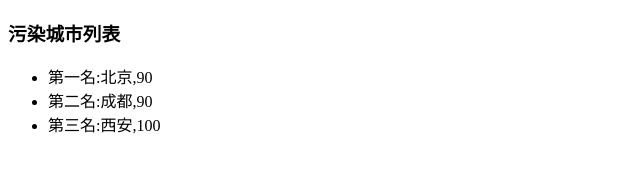
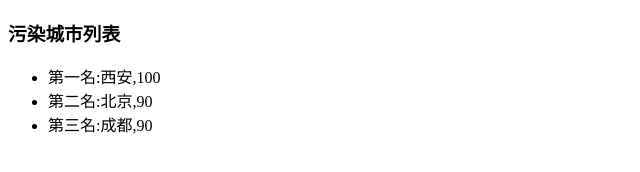
Before and after one commit to youthol/BaiduIFE_Task, a plain HTML site: page Phase2/Task14/index.html in a window 1280 px wide. Shown: the full height of the page, 0-640 px from the left. Drawn offline with Linux system fonts and the light colour scheme.

Commit message:
modify sort city

```diff
--- a/Phase2/Task14/index.html
+++ b/Phase2/Task14/index.html
@@ -35,11 +35,13 @@
   var content = " ";
   var num = ['一','二','三','四','五','六'];
   var aqiList = document.getElementById('aqi-list');
-  for (var i = 0,k = 0; i<aqiData.length; i++) {
-        if(aqiData[i][1]>=60){
-          content = content + "<li>第" + num[k] + "名:" + aqiData[i][0] + "," + aqiData[i][1] + "</li>";
+  //过滤空气质量大于60的城市
+  var finalData = aqiData.filter(function(item,index,array){return item[1]>60});
+  //排序
+  finalData.sort(function(a,b){return b[1]-a[1];});
+  for (var i = 0,k = 0; i<finalData.length; i++) {
+          content = content + "<li>第" + (num[k]) + "名:" + finalData[i][0] + "," + finalData[i][1] + "</li>";
           k++;
-        }
     };
     aqiList.innerHTML = content;
 
```
